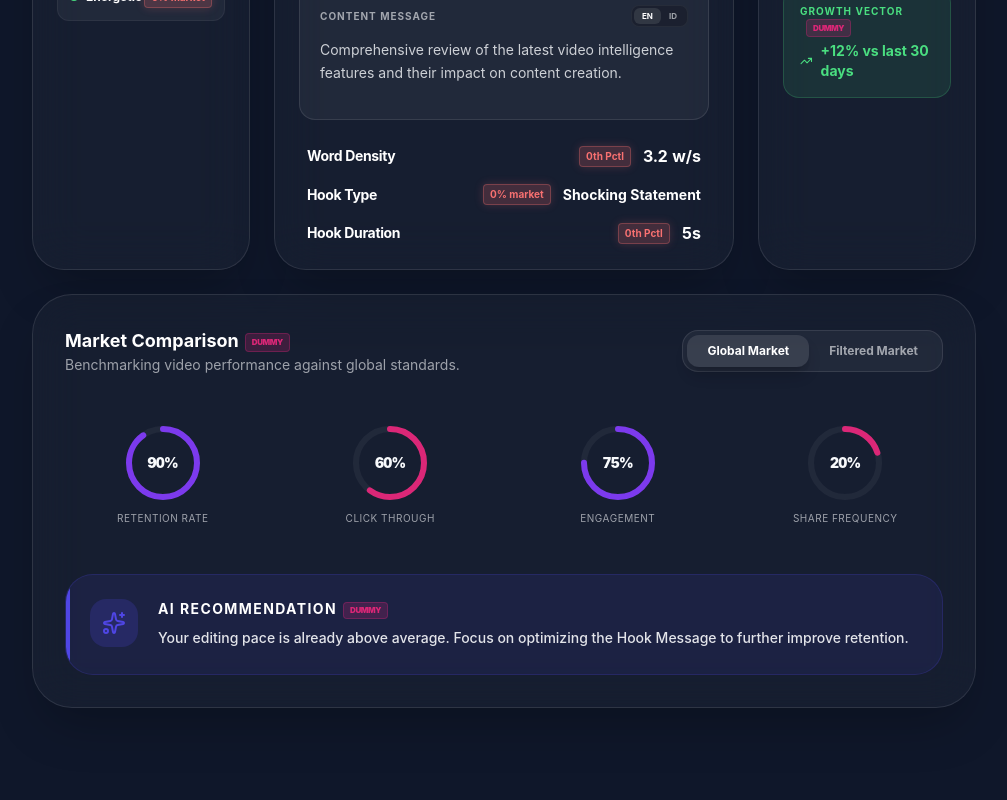
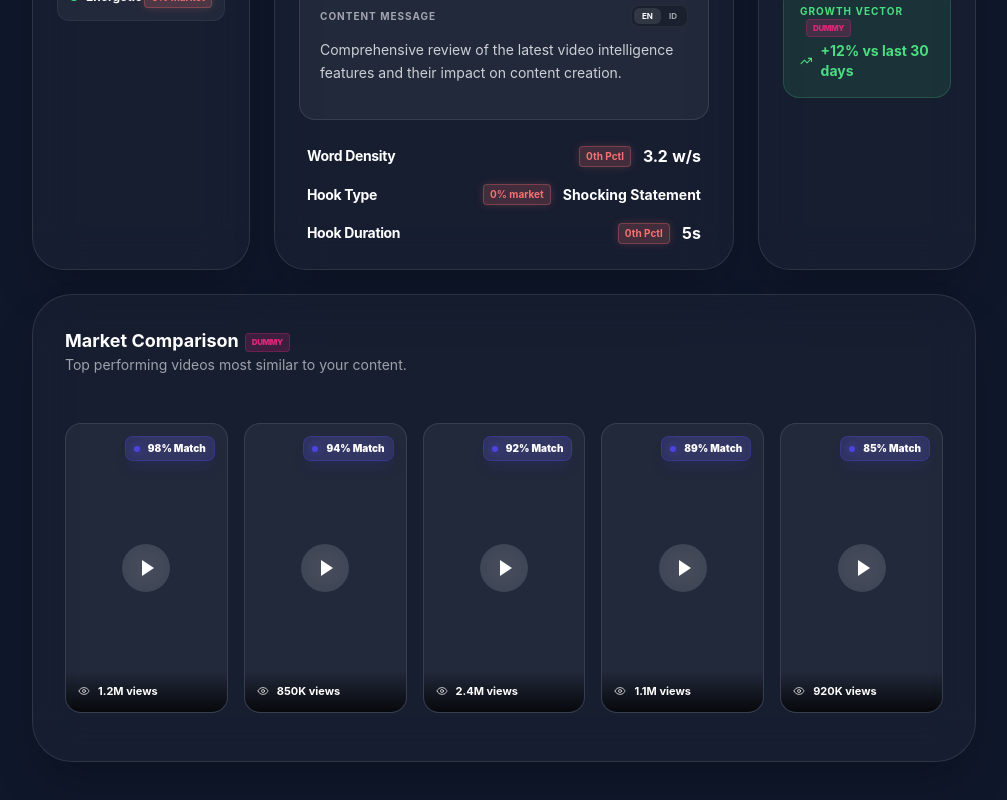
Before and after one commit to fathindifa26/frontend-content, a React (Vite) app: page / in a window 1280 px wide. Shown: the part 1403-2203 px from the top of the page, without its empty margins (264-1271 px from the left). Before the commit the page ends 2151 px from the top, so only its background shows below. Built offline with nearby package versions, Linux system fonts and the light colour scheme.

Commit message:
market comparison

```diff
--- a/src/components/upload/MarketComparison.tsx
+++ b/src/components/upload/MarketComparison.tsx
@@ -1,52 +1,57 @@
-import { Sparkles } from "lucide-react";
-import { MetricGauge } from "../common/MetricGauge";
+import { Eye } from "lucide-react";
 
 interface MarketComparisonProps {
   data?: any;
 }
 
 export function MarketComparison({ data }: MarketComparisonProps) {
-  const positioning = data?.positioning || {};
-
-  // Mapping some metrics to percentiles from market comparison
-  const retentionVal = Math.round(positioning.followers?.percentile ?? 90);
-  const clickThroughVal = Math.round(positioning.hook_duration_sec?.percentile ?? 60);
-  const engagementVal = Math.round(positioning.word_density_wps?.percentile ?? 75);
-  const shareVal = Math.round(positioning.scene_cut_estimate?.percentile ?? 20);
+  const dummyVideos = [
+    { id: 1, views: "1.2M", similarity: 98 },
+    { id: 2, views: "850K", similarity: 94 },
+    { id: 3, views: "2.4M", similarity: 92 },
+    { id: 4, views: "1.1M", similarity: 89 },
+    { id: 5, views: "920K", similarity: 85 },
+  ];
 
   return (
     <div className="col-span-12 glass-panel p-8 rounded-[40px] space-y-8">
        <div className="flex items-center justify-between">
           <div>
              <h3 className="text-lg font-bold text-white">Market Comparison<span className="dummy-badge">Dummy</span></h3>
-             <p className="text-sm text-on-surface-variant">Benchmarking video performance against global standards.</p>
-          </div>
-          <div className="flex p-1 bg-white/5 rounded-2xl border border-white/10">
-             <button className="px-5 py-2 bg-white/10 text-white text-xs font-bold rounded-xl shadow-lg shadow-black/20 transition-all">Global Market</button>
-             <button className="px-5 py-2 text-on-surface-variant text-xs font-bold rounded-xl hover:text-white transition-all">Filtered Market</button>
+             <p className="text-sm text-on-surface-variant">Top performing videos most similar to your content.</p>
           </div>
        </div>
 
-       <div className="grid grid-cols-2 md:grid-cols-4 gap-8 py-4">
-          <MetricGauge value={retentionVal} label="Retention Rate" color="tertiary" />
-          <MetricGauge value={clickThroughVal} label="Click Through" color="secondary" />
-          <MetricGauge value={engagementVal} label="Engagement" color="tertiary" />
-          <MetricGauge value={shareVal} label="Share Frequency" color="secondary" />
-       </div>
+       <div className="grid grid-cols-2 sm:grid-cols-3 md:grid-cols-5 gap-4 py-4">
+          {dummyVideos.map((video) => (
+            <div
+              key={video.id}
+              className="aspect-[9/16] rounded-2xl border border-white/10 bg-white/5 relative overflow-hidden group cursor-pointer hover:border-white/30 transition-all duration-300"
+            >
+              {/* Similarity Badge */}
+              <div className="absolute top-3 right-3 z-20">
+                <div className="px-2 py-1 bg-primary/20 backdrop-blur-md border border-primary/30 rounded-lg flex items-center space-x-2 shadow-lg shadow-primary/10">
+                  <div className="w-1.5 h-1.5 rounded-full bg-primary animate-pulse shadow-[0_0_8px_rgba(79,70,229,0.6)]" />
+                  <span className="text-[10px] font-black text-white">{video.similarity}% Match</span>
+                </div>
+              </div>
 
-       <div className="p-6 bg-primary/10 rounded-[28px] border border-primary/20 flex items-start space-x-5 relative overflow-hidden group">
-          <div className="absolute top-0 left-0 w-1 h-full bg-primary" />
-          <div className="p-3 bg-primary/20 rounded-2xl text-primary group-hover:scale-110 transition-transform">
-             <Sparkles size={24} />
-          </div>
-          <div className="space-y-2">
-             <p className="text-sm font-bold text-white uppercase tracking-widest">AI Recommendation<span className="dummy-badge">Dummy</span></p>
-             <p className="text-sm text-on-surface/90 leading-relaxed font-medium">
-               {positioning.scene_cut_estimate?.percentile < 50
-                 ? `To reach the top 10% in the 'Global Market', consider increasing scene cut frequency by 15% and using a higher-tempo background track.`
-                 : `Your editing pace is already above average. Focus on optimizing the Hook Message to further improve retention.`}
-             </p>
-          </div>
+              {/* Placeholder Content */}
+              <div className="absolute inset-0 flex items-center justify-center">
+                <div className="w-12 h-12 rounded-full bg-white/10 backdrop-blur-md flex items-center justify-center group-hover:scale-110 transition-transform duration-500">
+                  <div className="w-0 h-0 border-t-[8px] border-t-transparent border-l-[12px] border-l-white border-b-[8px] border-b-transparent ml-1" />
+                </div>
+              </div>
+
+              {/* Bottom Info Overlay */}
+              <div className="absolute bottom-0 left-0 right-0 p-3 bg-gradient-to-t from-black/80 via-black/40 to-transparent">
+                <div className="flex items-center space-x-2">
+                  <Eye size={12} className="text-white/70" />
+                  <span className="text-[11px] font-bold text-white">{video.views} views</span>
+                </div>
+              </div>
+            </div>
+          ))}
        </div>
     </div>
   );
```
